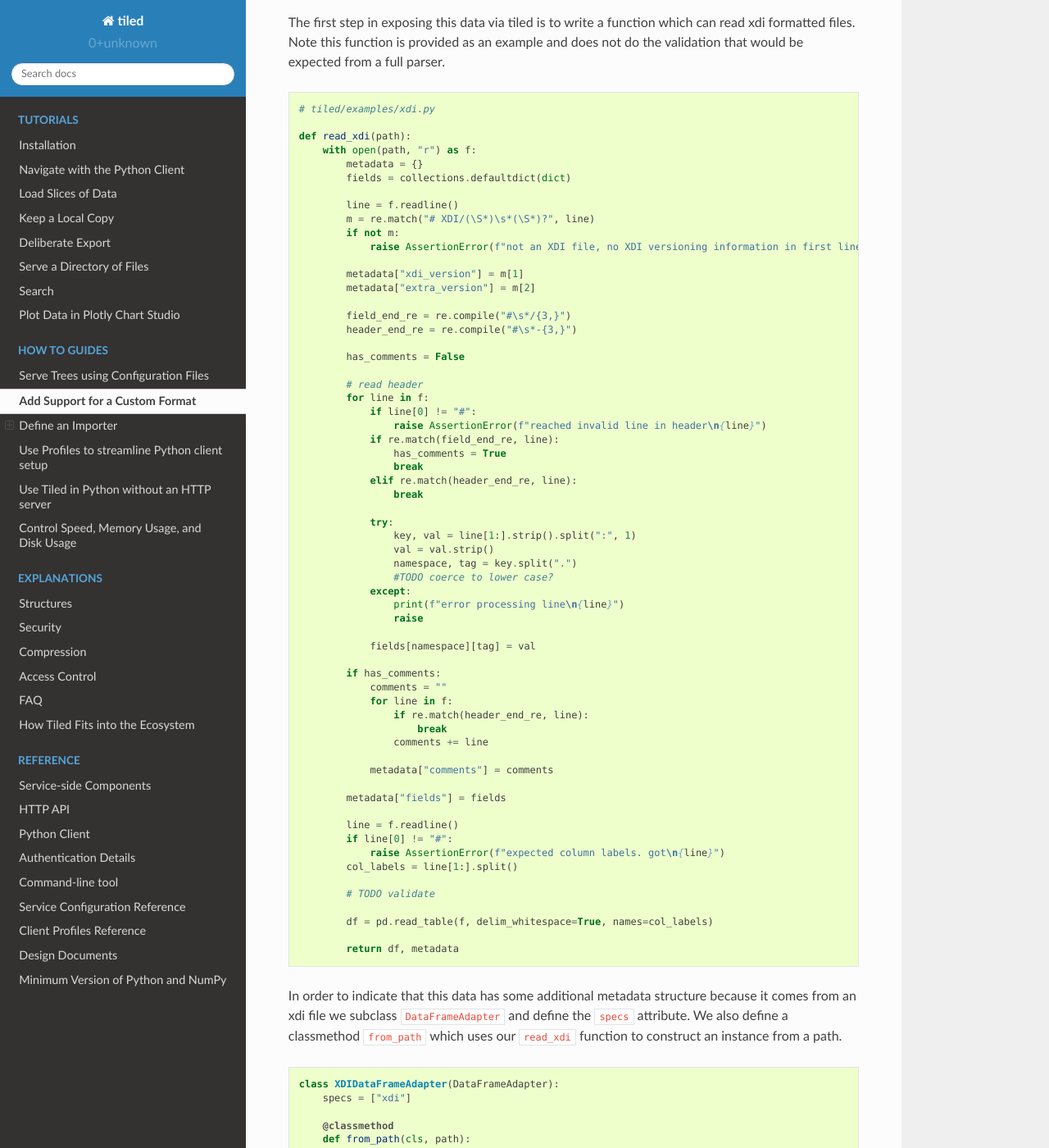
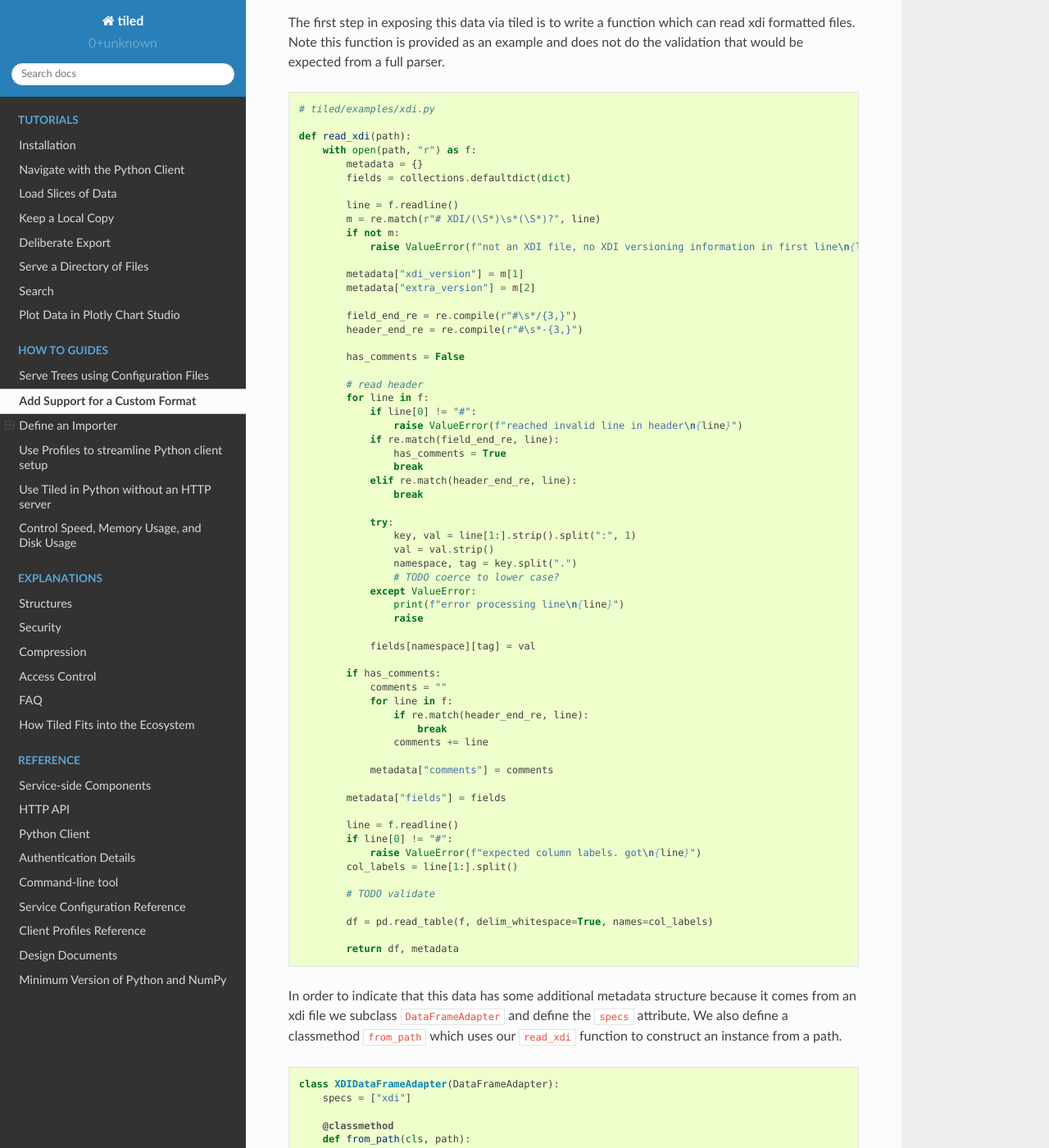
Before and after one commit to bluesky/tiled, a Sphinx documentation site: the page built from docs/source/how-to/custom-formats.md, in a window 1280 px wide and 1400 px high, scrolled down 1539 px. Shown: the whole window at 82% size. Built offline with Sphinx 7.4.7 and the Read the Docs theme 2.0.0, drawn with Linux system fonts in a browser that asks for light colours; pages that are not in the unit, such as notebooks, are missing from menus.

Commit message:
make documentation match code

```diff
--- a/docs/source/how-to/custom-formats.md
+++ b/docs/source/how-to/custom-formats.md
@@ -82,22 +82,22 @@ def read_xdi(path):
         fields = collections.defaultdict(dict)
 
         line = f.readline()
-        m = re.match("# XDI/(\S*)\s*(\S*)?", line)
+        m = re.match(r"# XDI/(\S*)\s*(\S*)?", line)
         if not m:
-            raise AssertionError(f"not an XDI file, no XDI versioning information in first line\n{line}")
+            raise ValueError(f"not an XDI file, no XDI versioning information in first line\n{line}")
 
         metadata["xdi_version"] = m[1]
         metadata["extra_version"] = m[2]
 
-        field_end_re = re.compile("#\s*/{3,}")
-        header_end_re = re.compile("#\s*-{3,}")
+        field_end_re = re.compile(r"#\s*/{3,}")
+        header_end_re = re.compile(r"#\s*-{3,}")
 
         has_comments = False
 
         # read header
         for line in f:
             if line[0] != "#":
-                raise AssertionError(f"reached invalid line in header\n{line}")
+                raise ValueError(f"reached invalid line in header\n{line}")
             if re.match(field_end_re, line):
                 has_comments = True
                 break
@@ -108,8 +108,8 @@ def read_xdi(path):
                 key, val = line[1:].strip().split(":", 1)
                 val = val.strip()
                 namespace, tag = key.split(".")
-                #TODO coerce to lower case?
-            except:
+                # TODO coerce to lower case?
+            except ValueError:
                 print(f"error processing line\n{line}")
                 raise
 
@@ -128,7 +128,7 @@ def read_xdi(path):
 
         line = f.readline()
         if line[0] != "#":
-            raise AssertionError(f"expected column labels. got\n{line}")
+            raise ValueError(f"expected column labels. got\n{line}")
         col_labels = line[1:].split()
 
         # TODO validate
```
